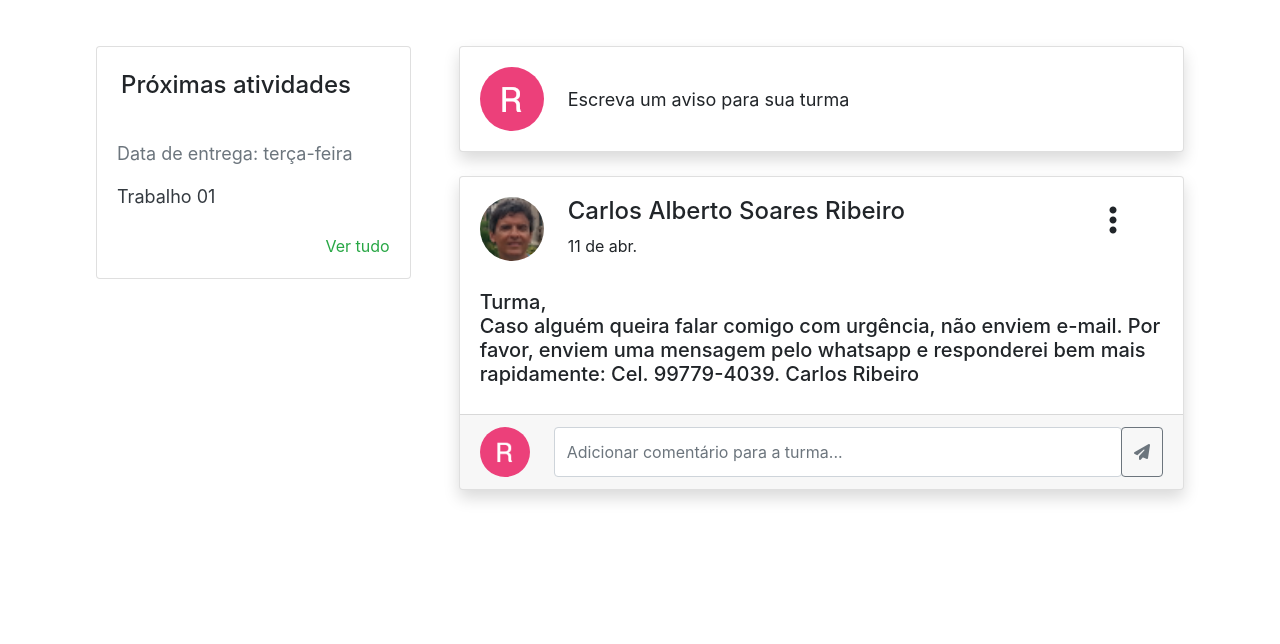
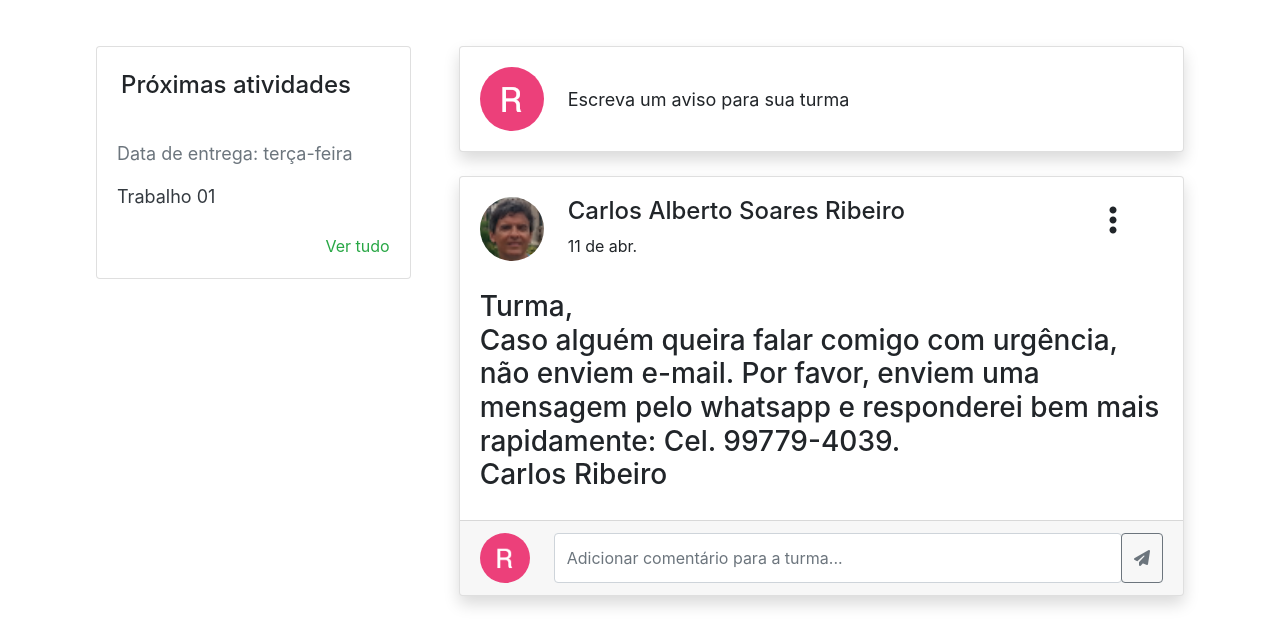
Before and after one commit to RodrigoGCorrea/Desenvolvimento-Web, a plain HTML site: page pages/turma.html in a window 1280 px wide. Shown: the part 553-1197 px from the top of the page. Before the commit the page ends 1091 px from the top, so only its background shows below. Drawn offline with Linux system fonts and the light colour scheme.

Commit message:
Ajuste tag errada

```diff
--- a/pages/turma.html
+++ b/pages/turma.html
@@ -117,7 +117,7 @@
                         </div>
                     </div>
                     <div class="card-body mt-n4">
-                        <h5>Turma, <br> Caso alguém queira falar comigo com urgência, não enviem e-mail. Por favor, enviem uma mensagem pelo whatsapp e responderei bem mais rapidamente: Cel. 99779-4039. Carlos Ribeiro</h3>
+                        <h3>Turma, <br> Caso alguém queira falar comigo com urgência, não enviem e-mail. Por favor, enviem uma mensagem pelo whatsapp e responderei bem mais rapidamente: Cel. 99779-4039. <br>Carlos Ribeiro</h3>
                     </div>
                     <div class="card-footer">
                         <div class="d-flex">
```
